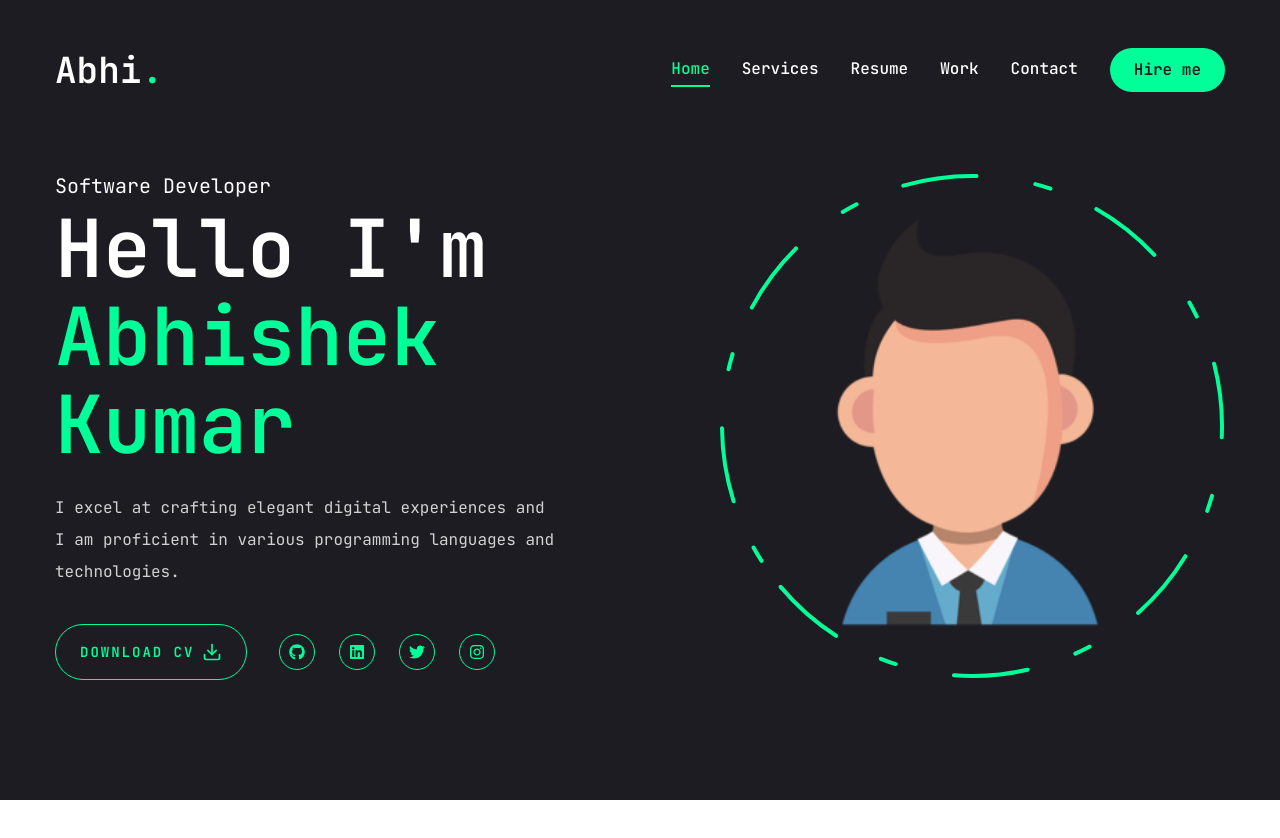
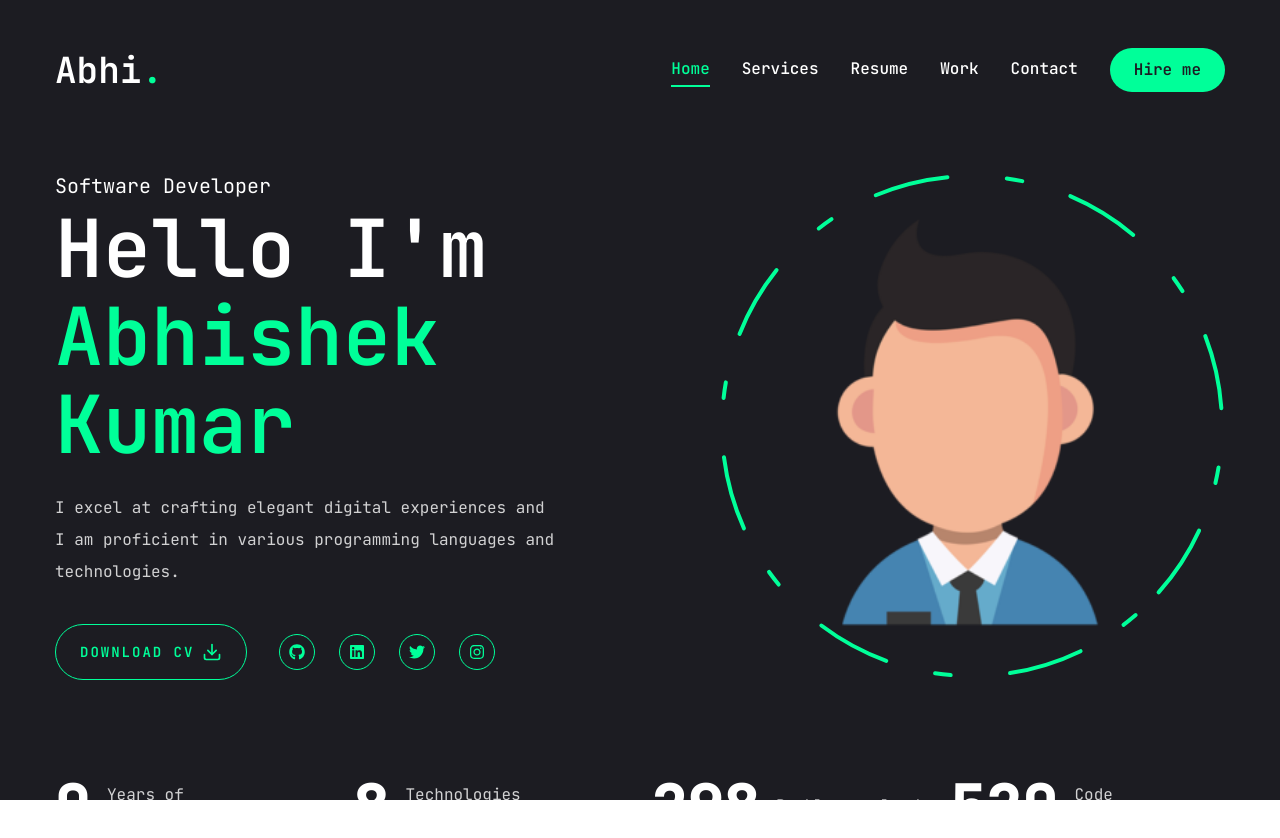
Before and after one commit to Abhishek10269/iCream, a Next.js app: page / in a window 1280 px wide. Shown: the top 838 px of the page. Before the commit the page ends 800 px from the top, so only its background shows below. Built offline with nearby package versions, Linux system fonts and the light colour scheme.

Commit message:
Added stats to home page

```diff
--- a/app/page.jsx
+++ b/app/page.jsx
@@ -3,6 +3,7 @@ import { Button } from "@/components/ui/button";
 import {FiDownload} from "react-icons/fi";
 import Social from "@/components/Socials";
 import Photo from "@/components/Photo";
+import Stats from "@/components/Stats";
 
  const Home =()=> {
   return (
@@ -19,7 +20,7 @@ import Photo from "@/components/Photo";
           </p>
           {/* button and socials */}
           <div className="flex flex-col xl:flex-row items-center gap-8">
-            <Button variant="outline" size="lg" className="flex items-center gap-2">
+            <Button variant="outline" size="lg" className="flex items-center gap-2 hover:text-black">
               <span>Download CV</span>
               <FiDownload className="text-xl"/>
             </Button>
@@ -38,6 +39,7 @@ import Photo from "@/components/Photo";
         </div>
       </div>
     </div>
+    <Stats/>
    </section>
   );
 }
--- a/components/Photo.jsx
+++ b/components/Photo.jsx
@@ -43,7 +43,7 @@ const Photo = ()=>{
                 initial={{strokeDasharray:"24 10 0 0"}}
                 animate={{
                     strokeDasharray:["15 120 25 25", "16 25 92 72", "4 250 22 22"],
-                    rotate: [0,360],
+                    rotate: [0,120],
                 }}
                 transition={{
                     duration:20,
--- a/components/StairTransition.jsx
+++ b/components/StairTransition.jsx
@@ -1,6 +1,6 @@
 "use client"
 
-import { AnimatePresence } from "framer-motion";
+import { AnimatePresence,motion } from "framer-motion";
 import { usePathname } from "next/navigation";
 import Stairs from "./Stairs";
 
@@ -12,6 +12,14 @@ const StairTransition = () => {
                 <div className="h-screen w-screen fixed top-0 left-0 right-0 pointer-events-none z-40 flex">
                     <Stairs/>
                 </div>
+                <motion.div
+                className="h-screen w-screen fixed bg-primary top-0 pointer-events-none"
+                initial={{opacity: 1}}
+                animate={{
+                    opacity: 0,
+                    transition:{delay:1,duration: 0.4,ease:"easeInOut"}
+                 }}
+                />
                 </div>
 
         </AnimatePresence>
@@ -19,3 +27,15 @@ const StairTransition = () => {
 }
 
 export default StairTransition;
+
+
+
+
+{/* <motion.div
+                className="h-screen w-screen fixed bg-accent top-0 pointer-event-none"
+                initial={{opacity: 1}}
+                animate={{
+                    opacity: 0,
+                    transition:{delay:1,duration: 0.4,ease:"easeInOut"}
+                 }}
+                /> */}
--- /dev/null
+++ b/components/Stats.jsx
@@ -0,0 +1,56 @@
+"use client"
+
+import CountUp from "react-countup";
+const stats =[
+    {
+        num: 0,
+        text: "Years of experience"
+    },
+    {
+        num: 8,
+        text: "Technologies mastered"
+    },
+    {
+        num: 300,
+        text: "Problems solved"
+    },
+    {
+        num: 524,
+        text: "Code commits"
+    },
+];
+
+
+const Stats = ()=>{
+    return(
+        <section>
+            <div className="container mx-auto">
+                <div className="flex flex-wrap gap-6 max-w-[80vw] mx-auto xl:max-w-none">
+                    {stats.map((item,index)=>{
+                        return(
+                            <div className="flex-1 flex gap-4 items-center justify-center xl:justify-start"
+                             key={index}>
+                                <CountUp
+                                end={item.num}
+                                duration={5}
+                                delay={2}
+                                className="text-4xl xl:text-6xl font-extrabold"
+                                />
+                                <p className={`${
+                                    item.text.length < 15 ? "max-w-[100px]" : "max-w-[150px]"
+
+                                } leading-snug text-white/80`}
+                                >
+                                    {item.text}
+                                    </p>
+                                </div>
+                        );
+                    })}
+                </div>
+
+            </div>
+        </section>
+    );
+}
+
+export default Stats;
--- a/package.json
+++ b/package.json
@@ -21,6 +21,7 @@
     "lucide-react": "^0.441.0",
     "next": "14.2.12",
     "react": "^18",
+    "react-countup": "^6.5.3",
     "react-dom": "^18",
     "react-icons": "^5.3.0",
     "tailwind-merge": "^2.5.2",
```
Also changed, not shown: 1 other file (tests, documents, lock files or other folders).
